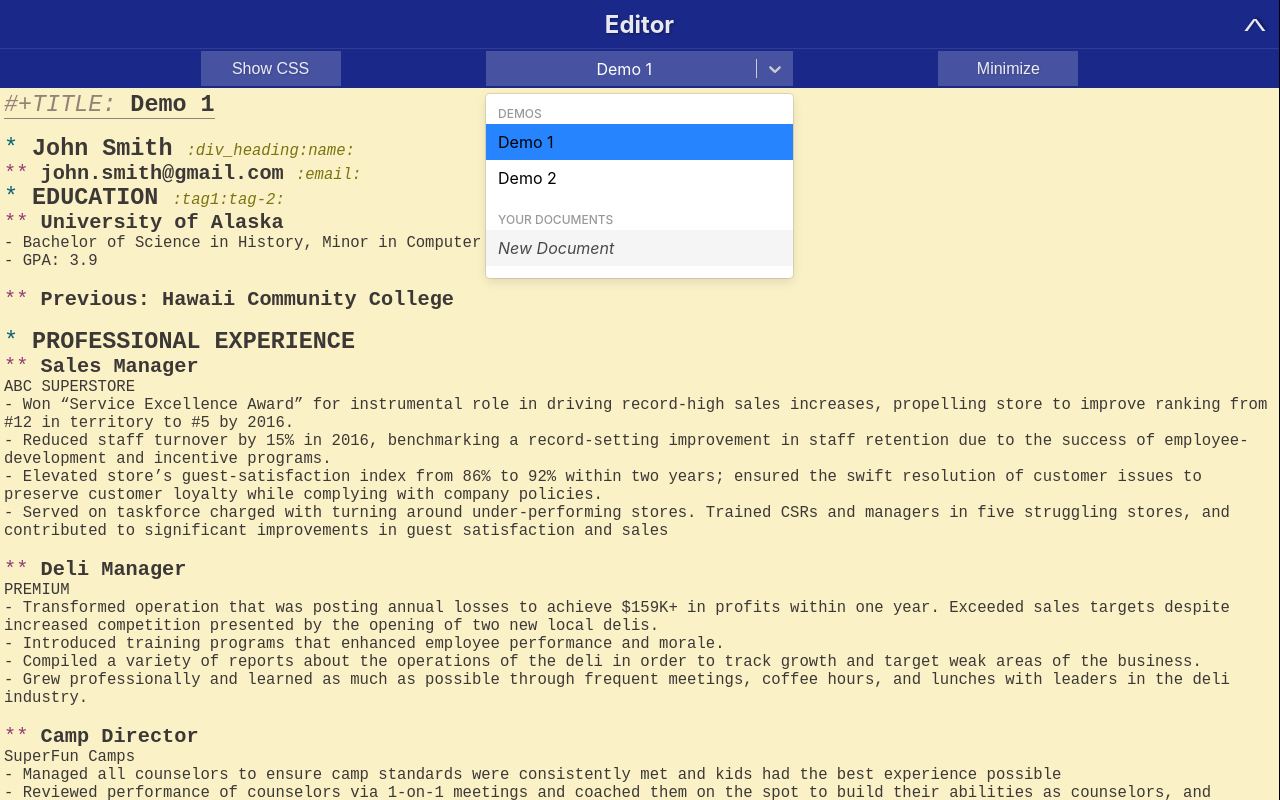
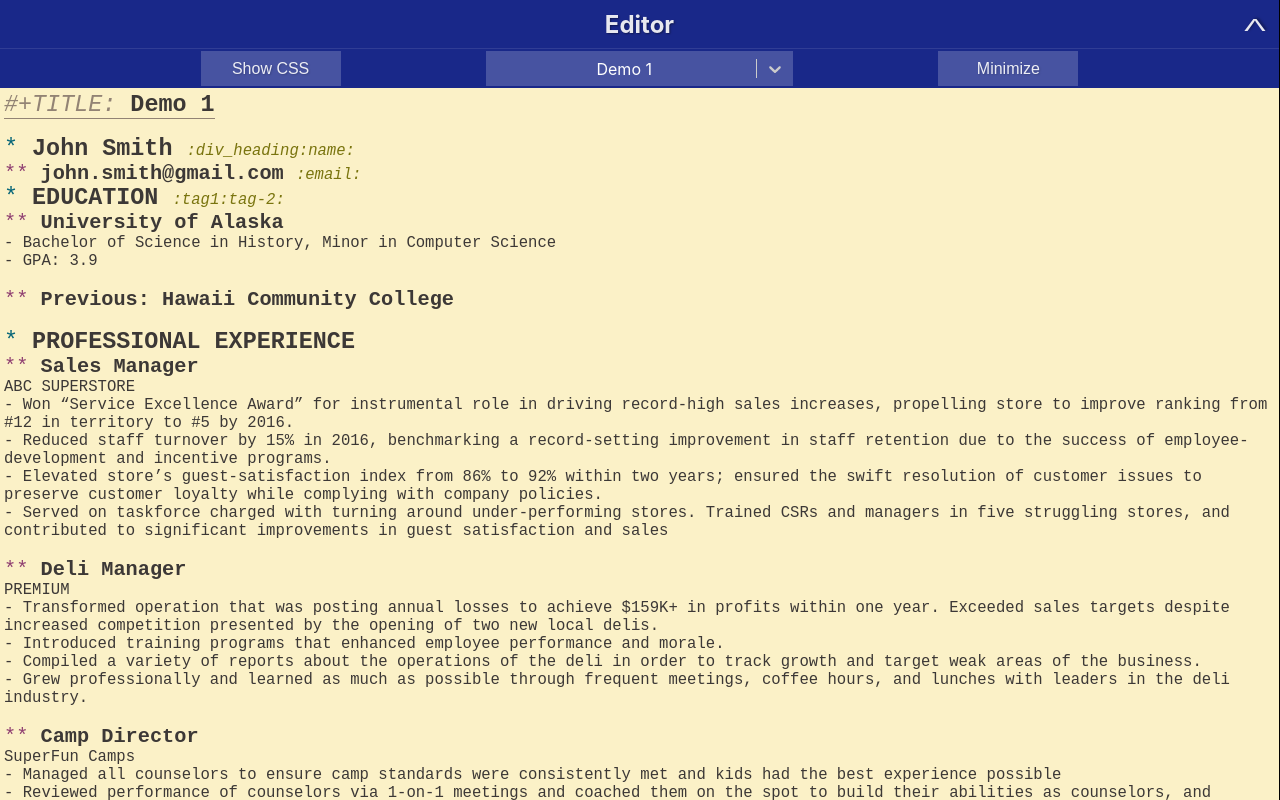
Before and after one commit to gainhad/org-to-resume, a React (Create React App) app: page / in a window 1280 px wide. Built offline with nearby package versions, Linux system fonts and the light colour scheme.

Commit message:
Let menu be opened and closed

```diff
--- a/src/App.js
+++ b/src/App.js
@@ -134,7 +134,6 @@ class App extends React.Component {
         options={options}
         isSearchable={false}
         styles={styles}
-        menuIsOpen={true}
         className="documentSelectorContainer"
         classNamePrefix="documentSelector"
       />
```
